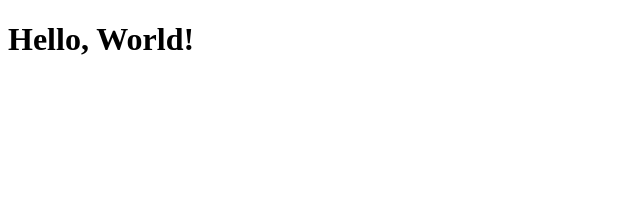
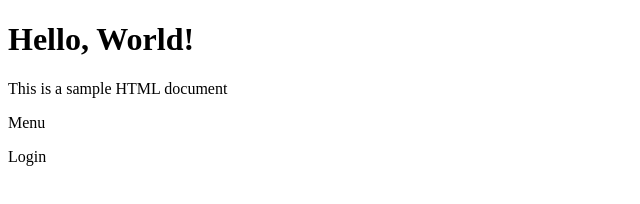
Before and after one commit to adityapratamaf/training-git, a plain HTML site: page index.html in a window 1280 px wide. Shown: the whole page, without its empty margins (0-640 px from the left). Drawn offline with Linux system fonts and the light colour scheme.

Commit message:
feature-login

```diff
--- a/index.html
+++ b/index.html
@@ -7,5 +7,8 @@
 </head>
 <body>
     <h1>Hello, World!</h1>
+    <p>This is a sample HTML document</p>
+    <p>Menu</p>
+    <p>Login</p>
 </body>
 </html>
```
